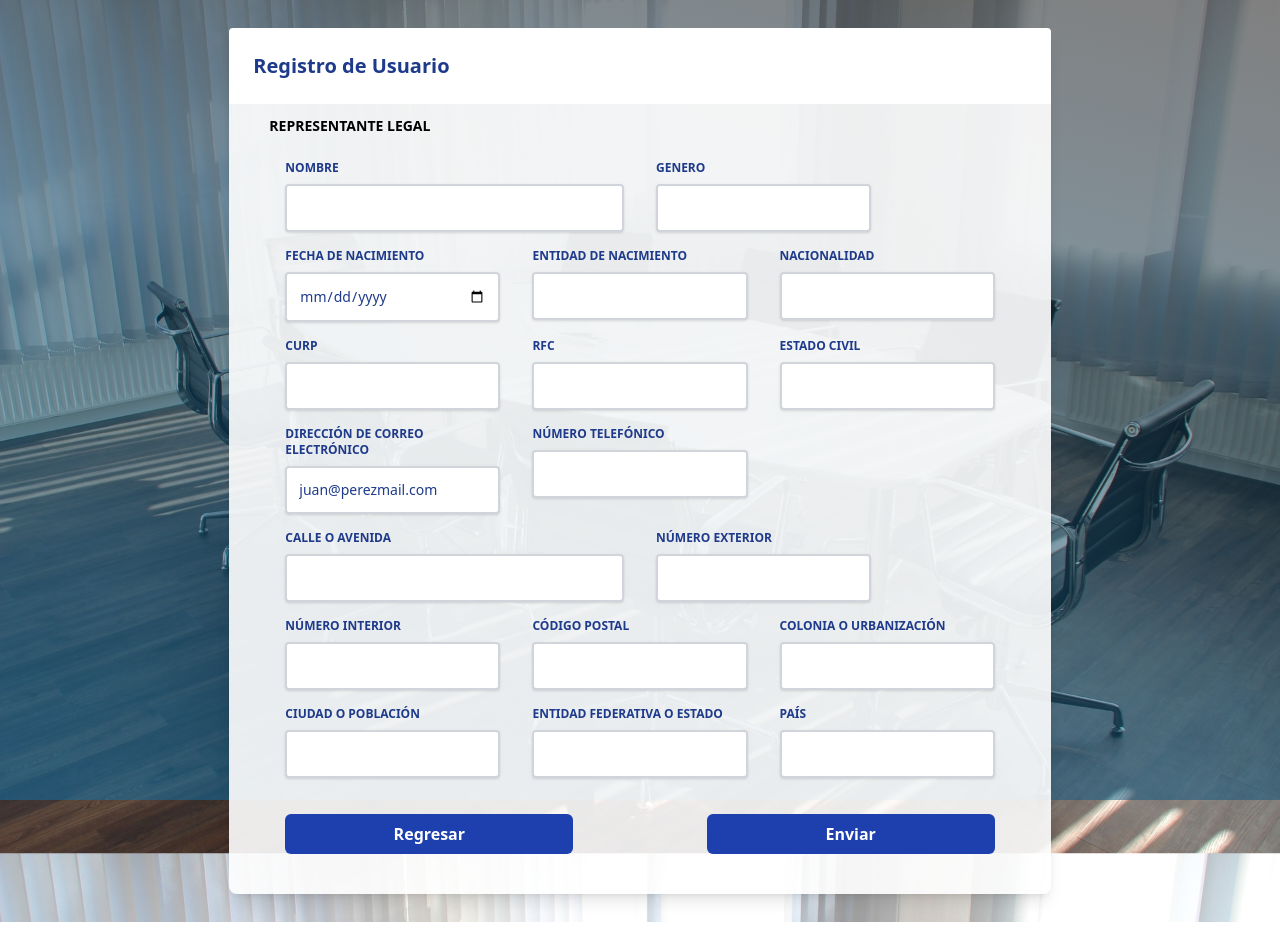
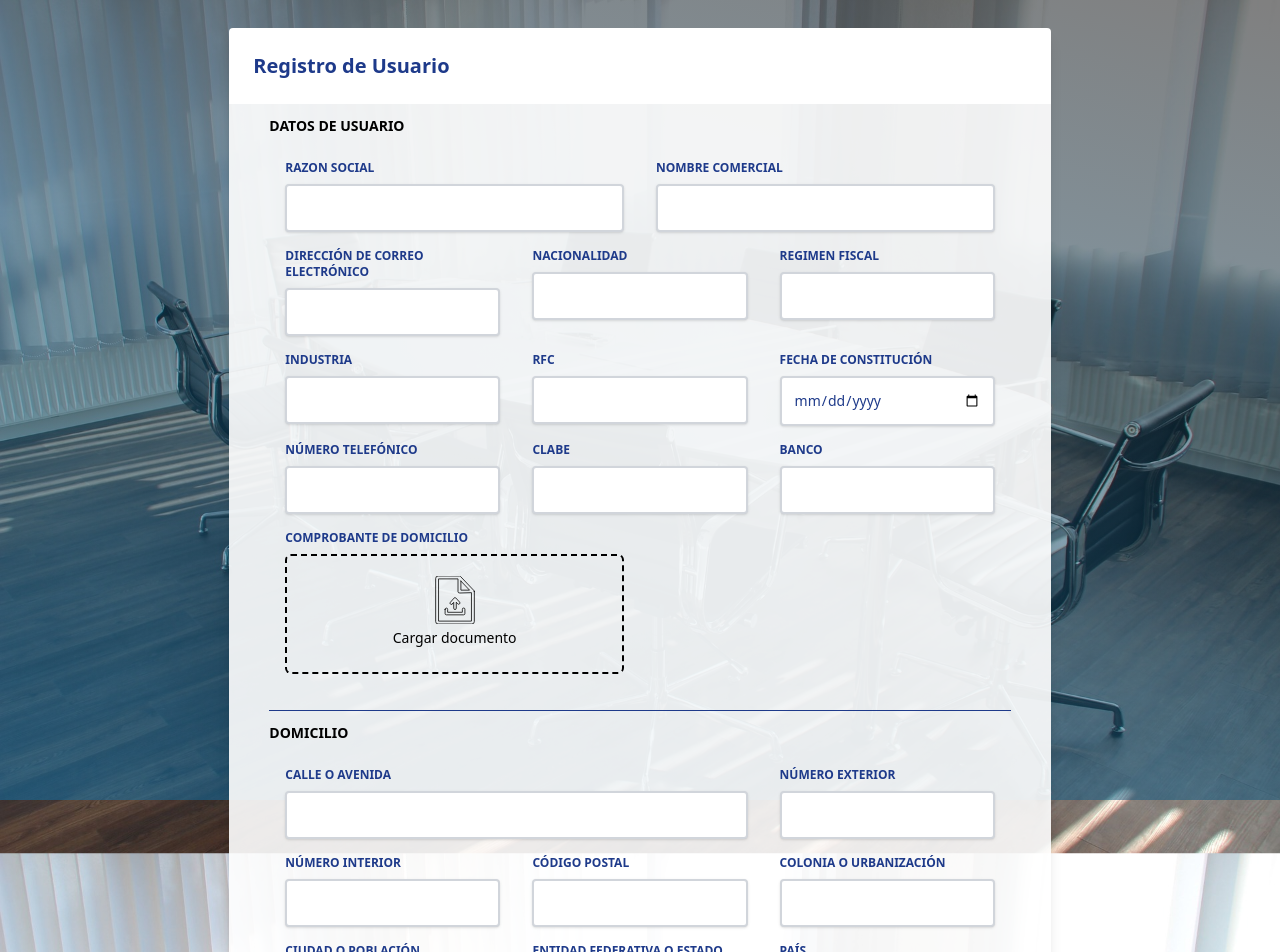
Before and after one commit to Diegoabustos/userform-react, a React (Create React App) app: page / in a window 1280 px wide. Shown: the top 952 px of the page. Before the commit the page ends 922 px from the top, so only its background shows below. Built offline with nearby package versions, Linux system fonts and the light colour scheme.

Commit message:
upgrade file input

```diff
--- a/src/App.tsx
+++ b/src/App.tsx
@@ -4,7 +4,7 @@ import { StepTwo } from "./components/UserForm/StepTwo";
 
 function App() {
   //state for steps
-  const [step, setstep] = useState(2);
+  const [step, setstep] = useState(1);
 
   // function for going to next step by increasing step state by 1
   const nextStep = () => {
--- a/src/components/UI/Button/index.tsx
+++ b/src/components/Button/index.tsx
@@ -1,5 +1,6 @@
 interface ButtonProperties {
   primary: string;
+  type?: 'submit';
   onClick?(event?: React.MouseEvent<HTMLButtonElement>): void;
   position?: "start" | "end";
 }
@@ -7,6 +8,7 @@ interface ButtonProperties {
 export const Button: React.FC<ButtonProperties> = ({
   primary,
   onClick,
+  type,
   position,
 }: ButtonProperties): JSX.Element => {
   const BUTTON_POSITION = {
@@ -15,7 +17,7 @@ export const Button: React.FC<ButtonProperties> = ({
   };
   return (
     <div className={`${BUTTON_POSITION[position!]}`}>
-      <button onClick={onClick} className="bg-blue-800 hover:bg-blue-900 text-white w-72 h-10 font-bold py-2 px-4 rounded-md">
+      <button type={type} onClick={onClick} className="bg-blue-800 hover:bg-blue-900 text-white w-72 h-10 font-bold py-2 px-4 rounded-md">
         {primary}
       </button>
     </div>
--- a/src/components/InputUpDoc.tsx
+++ b/src/components/Input/InputUpDoc.tsx
@@ -1,11 +1,28 @@
-export const InputUpDoc = () => {
+interface InputDocProperties {
+  errorMessage?: any;
+  name?: string;
+  label?: string;
+  onChange?: React.ChangeEventHandler<HTMLInputElement>;
+  placeholder?: string;
+  type?: string;
+  value?: string;
+}
+
+export const InputUpDoc: React.FC<InputDocProperties> = ({
+  errorMessage,
+  name,
+  label,
+  onChange,
+  placeholder,
+  type,
+  value,
+}: InputDocProperties): JSX.Element => {
   return (
     <div className="w-full lg:w-6/12 px-4">
       <label
-        className="block uppercase text-blueGray-600 text-xs font-bold mb-2"
-        html-for="grid-password"
+        className="block uppercase text-blue-900 text-xs font-bold mb-2"
       >
-        Comprobante de domicilio
+        {label}
       </label>
       <div className="mb-3 mt-1 flex justify-center px-6 pt-5 pb-6 border-2 border-black border-dashed rounded-md ">
         <div className="space-y-1 text-center">
@@ -25,20 +42,23 @@ export const InputUpDoc = () => {
           </svg>
           <div className="flex text-sm text-black">
             <label
-              htmlFor="file-upload"
               className="relative cursor-pointer rounded-md font-medium text-black focus-within:outline-none focus-within:ring-2 focus-within:ring-offset-2 focus-within:ring-indigo-500"
             >
-              <span className="">Upload a file</span>
+              <span className="">{placeholder}</span>
               <input
-                id="file-upload"
-                name="file-upload"
-                type="file"
+                onChange={onChange}
+                name={name}
+                value={value}
+                type={type}
                 className="sr-only"
               />
+
             </label>
+
           </div>
         </div>
       </div>
+        <span className="flex items-center font-medium tracking-wide text-red-500 text-xs mt-1 ml-1" >{errorMessage}</span>
     </div>
   );
 };
--- a/src/components/MultiInputAddress.tsx
+++ b/src/components/MultiInputAddress.tsx
@@ -1,5 +1,5 @@
 import { useState, useEffect } from "react";
-import { InputSimple } from "./InputSimple";
+import { InputSimple } from "./Input/InputSimple";
 
 interface MultiInputAddressProperties {
   data: Array<StepProperties>;
--- a/src/components/UserForm/StepOne.tsx
+++ b/src/components/UserForm/StepOne.tsx
@@ -1,7 +1,7 @@
-import { InputSimple } from "../InputSimple";
-import { InputUpDoc } from "../InputUpDoc";
+import { InputSimple } from "../Input/InputSimple";
+import { InputUpDoc } from "../Input/InputUpDoc";
 import { Formik, FormikErrors } from "formik";
-import { Button } from "../UI/Button";
+import { Button } from "../Button";
 import { ContainerForm } from "./ContainerForm";
 
 interface StepOneProperties {
@@ -18,6 +18,7 @@ interface MyFormValues {
   industria: string;
   telefono: string;
   email: string;
+  comprobanteDomicilio: any;
   calle: string;
   ext: string;
   int: string;
@@ -43,6 +44,7 @@ export const StepOne: React.FC<StepOneProperties> = ({
     industria: "",
     telefono: "",
     email: "",
+    comprobanteDomicilio: "",
     calle: "",
     ext: "",
     int: "",
@@ -108,6 +110,11 @@ export const StepOne: React.FC<StepOneProperties> = ({
           errors.fechaConstitucion = "Campo de fecha obligatorio";
         }
 
+        // comprobante de domicilio validation
+        if (!values.comprobanteDomicilio) {
+          errors.comprobanteDomicilio = "Favor de cargar el documento";
+        }
+
         // thelephone number validation
         if (!values.telefono) {
           errors.telefono = "Porfavor ingrese un telefono";
@@ -141,6 +148,7 @@ export const StepOne: React.FC<StepOneProperties> = ({
         handleSubmit,
         values,
         handleChange,
+        setFieldValue,
         handleBlur,
       }) => (
         <ContainerForm
@@ -308,7 +316,17 @@ export const StepOne: React.FC<StepOneProperties> = ({
                   value={values.banco}
                 />
 
-                <InputUpDoc />
+                <InputUpDoc
+                  errorMessage={
+                    touched.comprobanteDomicilio && touched.comprobanteDomicilio ? errors.comprobanteDomicilio : null
+                  }
+                  label="Comprobante de Domicilio"
+                  name="comprobanteDomicilio"
+                  onChange={handleChange}
+                  type="file"
+                  placeholder="Cargar documento"
+                  value={values.comprobanteDomicilio}
+                />
               </div>
               <hr className="mt-6 border-b-10 border-blue-900" />
               <h6 className="text-black text-sm mt-3 mb-6 font-bold uppercase">
@@ -419,7 +437,7 @@ export const StepOne: React.FC<StepOneProperties> = ({
               </div>
 
               <div className="flex flex-wrap justify-end">
-                <Button primary="Enviar" />
+                <Button primary="Enviar" type="submit" />
               </div>
             </form>
           }
--- a/src/components/UserForm/StepTwo.tsx
+++ b/src/components/UserForm/StepTwo.tsx
@@ -1,7 +1,7 @@
-import { InputSimple } from "../InputSimple";
+import { InputSimple } from "../Input/InputSimple";
 import { Form, Formik, FormikErrors } from "formik";
 import { ContainerForm } from "./ContainerForm";
-import { Button } from "../UI/Button";
+import { Button } from "../Button";
 
 interface StepTwoProperties {
   prevStep?: any;
```
Also changed, not shown: src/components/Input/InputSimple.tsx (renamed from src/components/InputSimple.tsx).
